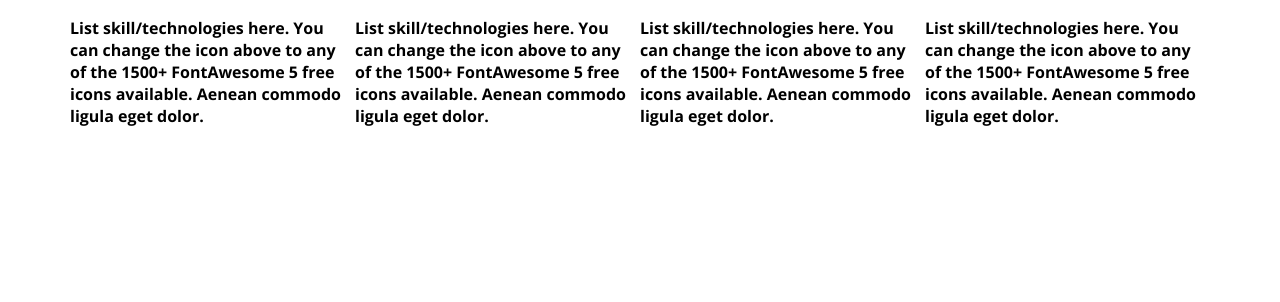
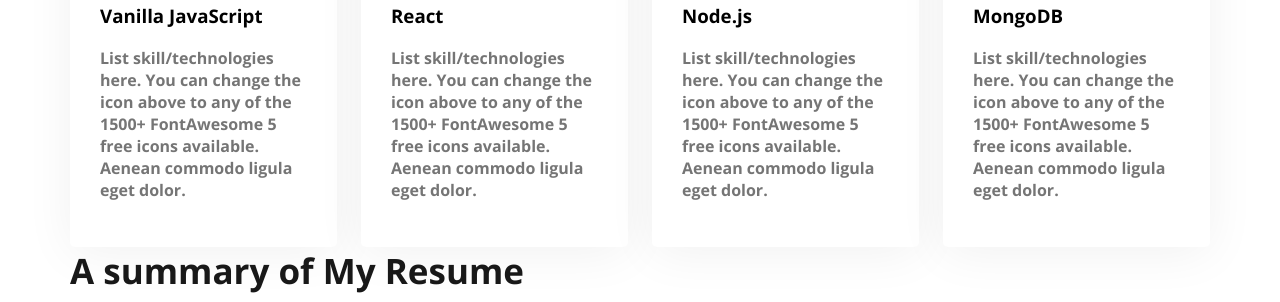
Before and after one commit to pushpenchy/web-portfolio, a plain HTML site: page index.html in a window 1280 px wide. Shown: the part 1985-2287 px from the top of the page. Before the commit the page ends 2136 px from the top, so only its background shows below. Drawn offline with nearby package versions, Linux system fonts and the light colour scheme; a web font is replaced by a local one.

Commit message:
box shadow added

```diff
--- a/index.html
+++ b/index.html
@@ -24,6 +24,7 @@
           <li><button class="btn-primary">Hire Me</button></li>
         </ul>
       </nav>
+
       <div class="banner">
         <div class="banner-content">
           <h3 class="banner-greeting">Hi, I am</h3>
@@ -38,6 +39,8 @@
         <img class="profile" src="images/hardy.png" alt="" />
       </div>
     </header>
+
+
     <main>
       <section class="about">
         <h3 class="section-title">About Me</h3>
@@ -96,7 +99,15 @@
           </div>
         </div>
       </section>
+      <!-- Resume Section -->
+      <section>
+        <he class="section-title">A summary of My Resume</he>
+
+
+      </section>
     </main>
-    <footer></footer>
+    <footer>
+
+    </footer>
   </body>
 </html>
--- a/style.css
+++ b/style.css
@@ -99,26 +99,41 @@ nav a {
   padding: 130px;
   border-radius: 10px;
   background: #fff8f3;
-  margin:130px auto;
-
+  margin: 130px auto;
 }
 
-main{
+main {
   max-width: 1140px;
   margin: 0 auto;
 }
-.about-info-container{
+.about-info-container {
   display: flex;
   justify-content: space-around;
 }
-.about-info{
+.about-info {
   text-align: center;
 }
-#what-i-do{
+
+/* Skills related styles */
+
+#what-i-do {
   padding-top: 30px;
   padding-left: 345px;
   padding-right: 346;
 }
-.skills-container{
+.skills-container {
   display: flex;
+  gap: 24px;
 }
+.skill {
+  padding: 30px;
+
+  border-radius: 5px;
+  background: #fff;
+  box-shadow: 0px 6px 50px 0px rgba(0, 0, 0, 0.06);
+}
+
+.skill-description{
+  color: #757575;
+  text-decoration: none;
+}
```
Lines whose indentation alone changed are shown as unchanged.
